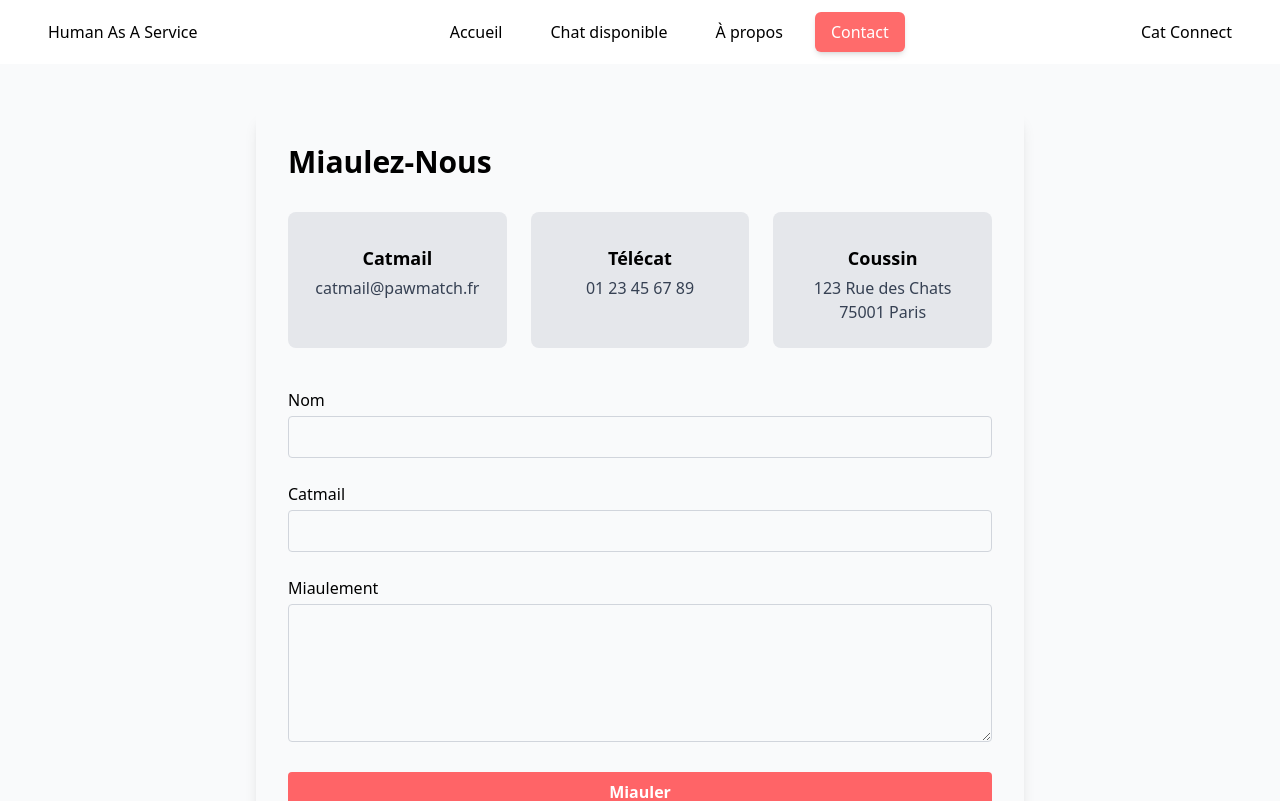
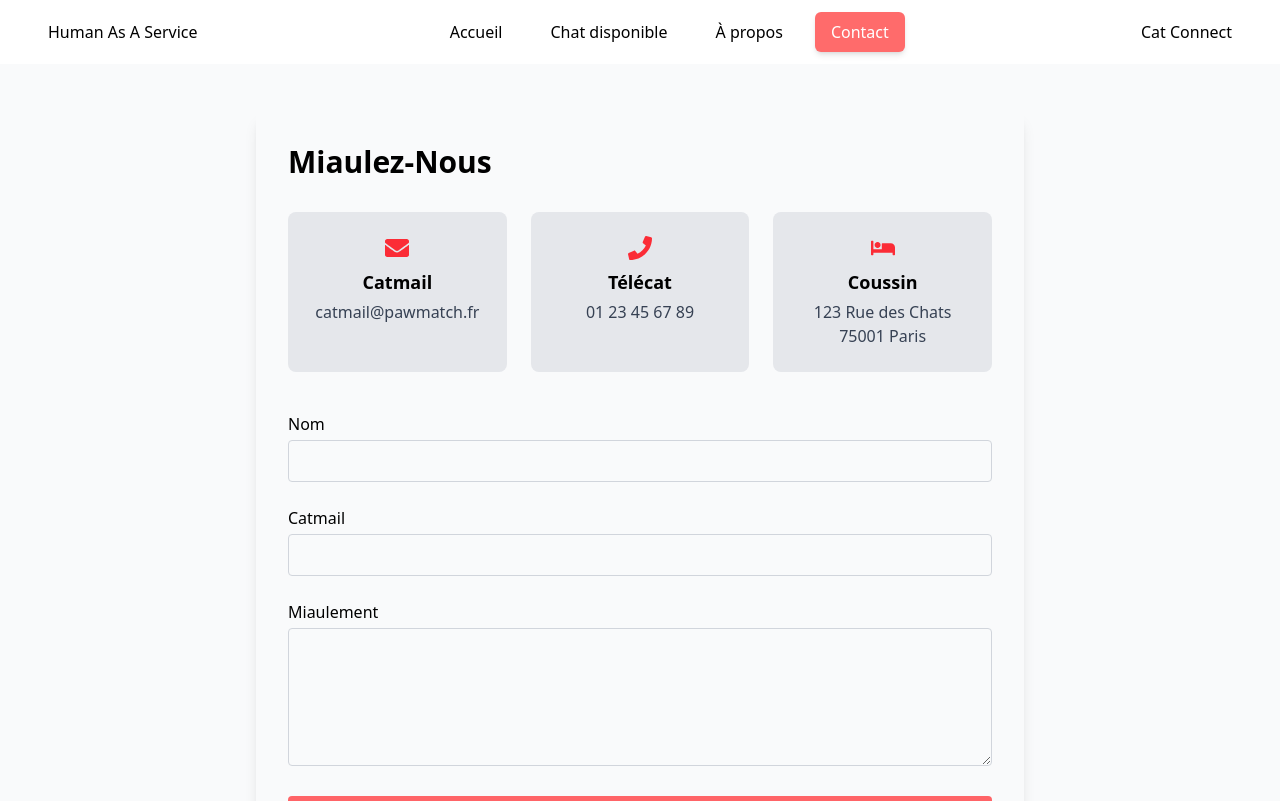
Before and after one commit to clemco23/human-as-a-service-, a React (Vite) app: page /contact in a window 1280 px wide. Shown: the top 801 px of the page. Built offline with nearby package versions, Linux system fonts and the light colour scheme.

Commit message:
feat(contact): replace font-awesome icons with react-icons for better consistency

```diff
--- a/src/pages/contact.tsx
+++ b/src/pages/contact.tsx
@@ -1,3 +1,4 @@
+import { FaEnvelope, FaPhone, FaBed } from "react-icons/fa";
 export default function Contact() {
     return (
         <section id="contact" className="page py-12 bg-gray-50">
@@ -7,17 +8,17 @@ export default function Contact() {
                   <h1 className="text-3xl font-bold mb-8 ">Miaulez-Nous</h1>
                     <div className="contact-info grid grid-cols-1 md:grid-cols-3 gap-6 mb-10">
                         <div className="contact-card flex flex-col items-center bg-gray-200 rounded-lg p-6">
-                            <i className="fas fa-envelope text-2xl text-blue-500 mb-2"></i>
+                            <FaEnvelope className="text-2xl text-red-500 mb-2" />
                             <h3 className="font-semibold text-lg mb-1">Catmail</h3>
                             <p className="text-gray-700">catmail@pawmatch.fr</p>
                         </div>
                         <div className="contact-card flex flex-col items-center bg-gray-200 rounded-lg p-6">
-                            <i className="fas fa-phone text-2xl text-green-500 mb-2"></i>
+                            <FaPhone className="text-2xl text-red-500 mb-2" />
                             <h3 className="font-semibold text-lg mb-1">Télécat</h3>
                             <p className="text-gray-700">01 23 45 67 89</p>
                         </div>
                         <div className="contact-card flex flex-col items-center bg-gray-200 rounded-lg p-6">
-                            <i className="fas fa-map-marker-alt text-2xl text-red-500 mb-2"></i>
+                            <FaBed className="text-2xl text-red-500 mb-2" />
                             <h3 className="font-semibold text-lg mb-1">Coussin</h3>
                             <p className="text-gray-700 text-center">123 Rue des Chats<br />75001 Paris</p>
                         </div>
```
